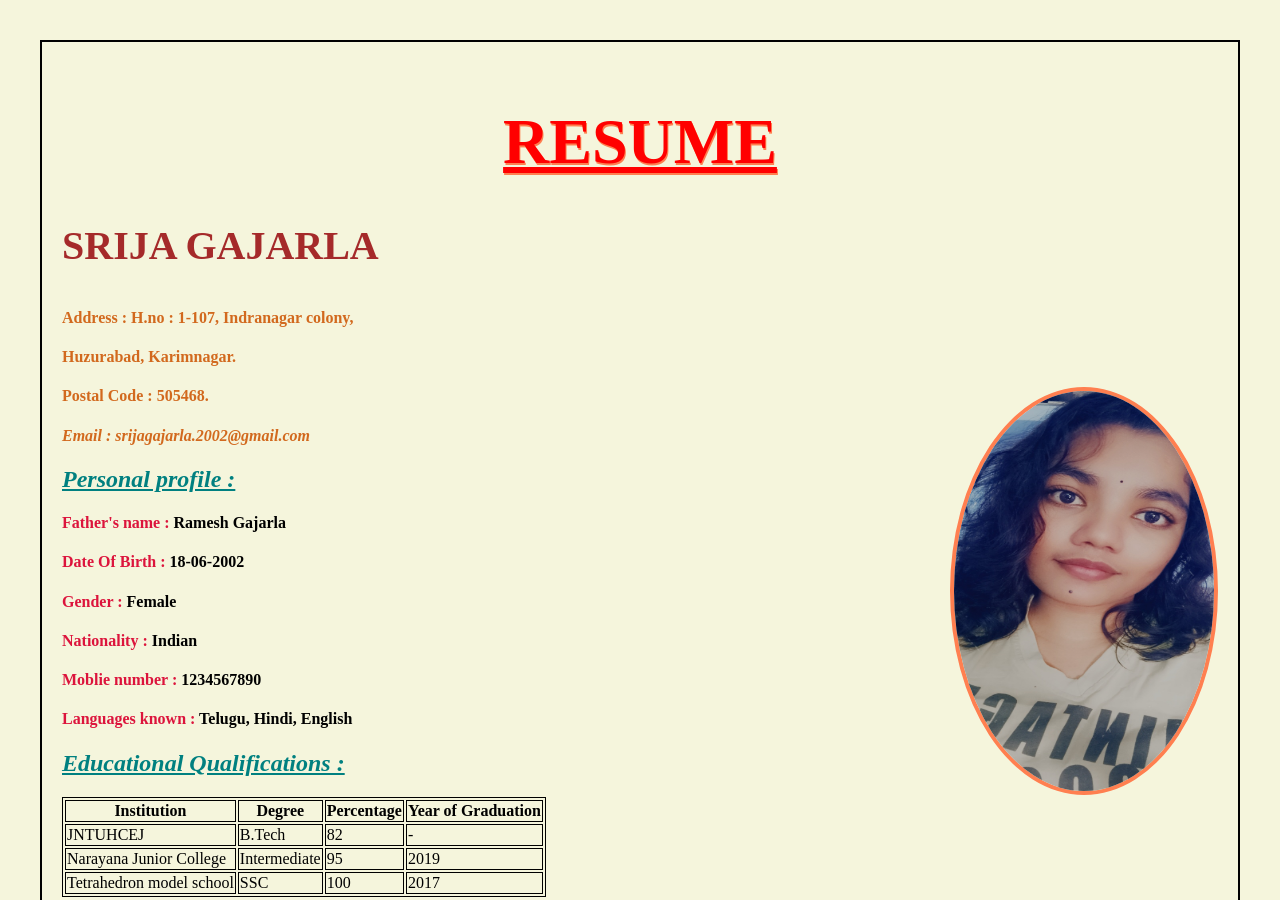
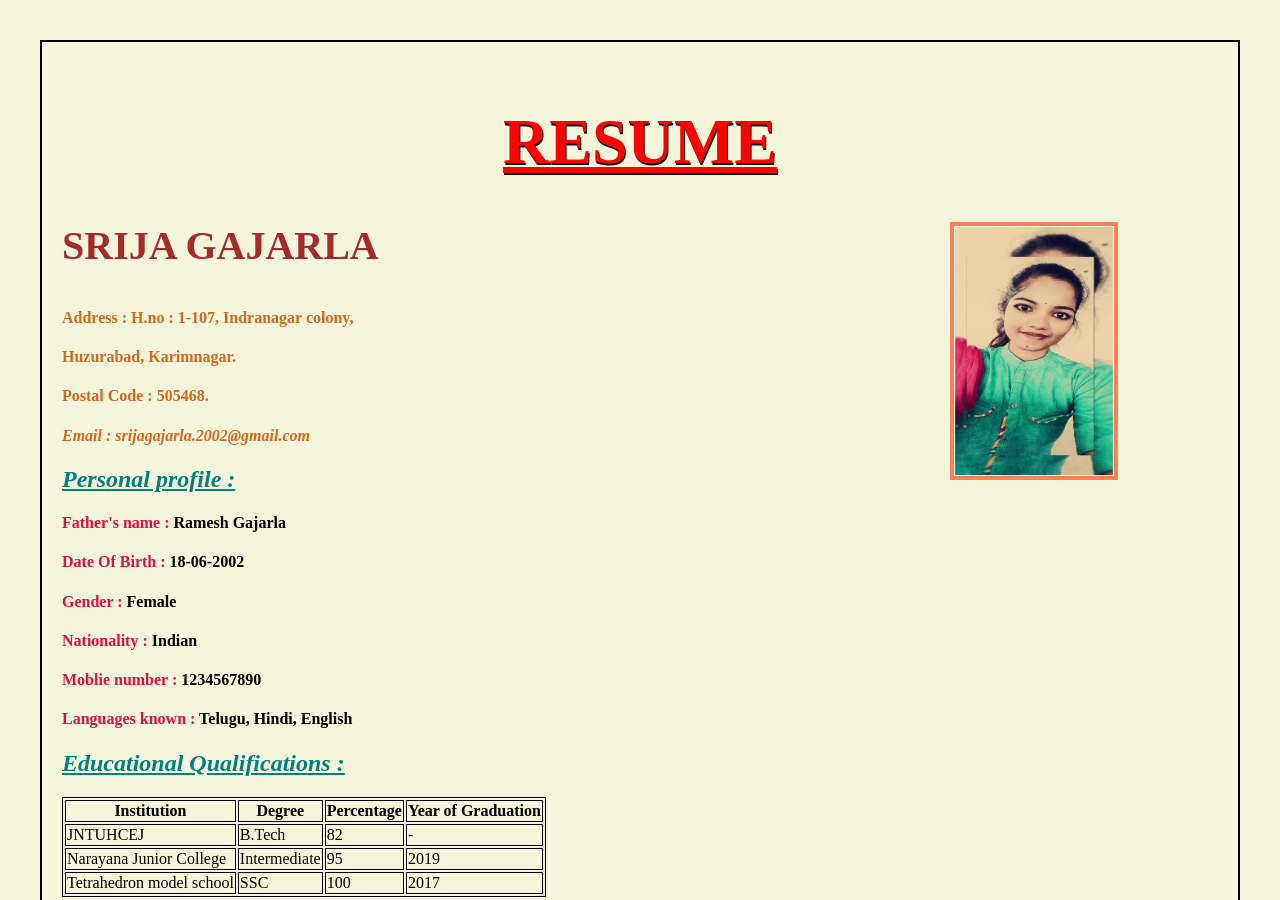
Before and after one commit to srijagajarla/srijagajarla.github.io, a plain HTML site: page index.html in a window 1280 px wide. Shown: the top 900 px of the page. Drawn offline with Linux system fonts and the light colour scheme.

Commit message:
Update index.html

```diff
--- a/index.html
+++ b/index.html
@@ -5,17 +5,19 @@
 </head>
 
 
-<body style="border: 2px double;  background-color: beige; margin: 40px; padding: 20px;	 ">
 
-	<h1 style="text-align: center;  text-shadow: 1px 2px coral; color: red; font-size: 400% "><u> RESUME </u></h1>
+	<body style="border: 2px double;  background-color: beige; margin: 40px; padding: 20px;	 ">
+
+	<h1 style="text-align: center;  text-shadow: 1px 2px black; color: red; font-size: 400% "><u> RESUME </u></h1>
+
+	<img src="\srija.jpg" style="width: 160px; height: 250px;
+margin-right: 100px; bottom: 200px;float: right; border: 4px solid; color: coral">
+
 <h3 style="color: brown; font-size: 250%"><b>SRIJA GAJARLA</b></h3>
+
+
 <h4 style="color: chocolate">Address : H.no : 1-107, Indranagar colony,</h4><h4 style="color: chocolate"> Huzurabad, Karimnagar.</h4>
 
-
-
-
-
-<img src="\Snapchat-417047793.jpg" style="width: 260px; height: 400px; float: right; border-radius: 100%; border: 4px solid; color: coral">
 
 <h4 style="color: chocolate">Postal Code : 505468.</h4>
 <h4 style="color: chocolate"><em>Email : srijagajarla.2002@gmail.com</em></h4>
```
